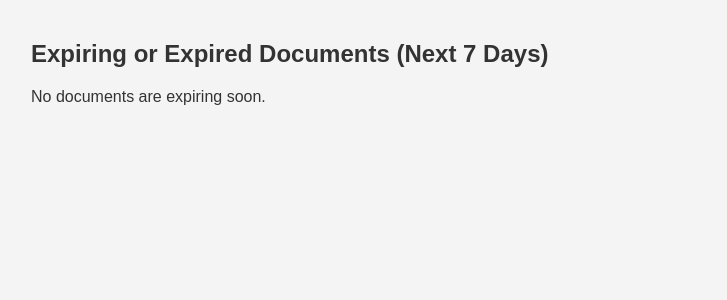
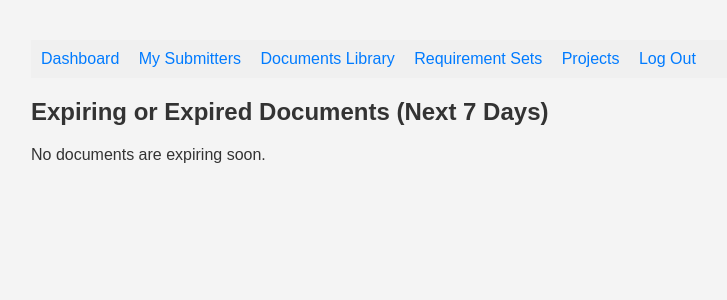
Before and after one commit to Klodmy/compliance, a Flask app: page /expiration in a window 1280 px wide. Shown: the top 300 px of the page, without its empty margins (9-736 px from the left). Run offline with Flask 3, Linux system fonts and the light colour scheme; data comes from the database, SQL or seed files in the repository; both versions use the stored data as it was after the commit.

Commit message:
fixed expiry_required on the back end, need to fix html still

```diff
--- a/app.py
+++ b/app.py
@@ -367,7 +367,11 @@ def edit_set(set_id):
 
         # inserting chosen docs in the set db
         for doc_name, is_required in selected.items():
-            db.execute("INSERT INTO requirements (set_id, doc_type, is_required) VALUES (?, ?, ?)", (set_id, doc_name, is_required))
+
+            # check if expiration is required
+            ex_req = db.execute("SELECT expiry_required FROM users_docs WHERE name = ? AND user_id = ?", (doc_name, user_id)).fetchone()
+
+            db.execute("INSERT INTO requirements (set_id, doc_type, is_required, expiry_required) VALUES (?, ?, ?, ?)", (set_id, doc_name, is_required, ex_req['expiry_required']))
 
         # push collected to db
         db.commit()
@@ -579,7 +583,7 @@ def expiration():
                 pass
         # print errors
         except Exception as e:
-            print(f"Skipping invalid expiry date: {doc['expiry_date']}")
+            pass
 
 
     # sorts the list by expiry date, putting closest/oldest first
@@ -785,7 +789,7 @@ def submission(token):
         return "Invalid token", 404
 
      # get all required docs for this user
-    required_docs = db.execute("SELECT doc_type FROM requirements WHERE set_id = ?", (doc_request["requirement_set_id"],)).fetchall()
+    required_docs = db.execute("SELECT * FROM requirements WHERE set_id = ?", (doc_request["requirement_set_id"],)).fetchall()
 
     # if user submits the form
     if request.method == "POST":
@@ -874,7 +878,8 @@ def submission(token):
                 "doc_status": "not_submitted",
                 "link": None,
                 "expiry_date": None,
-                "id": None
+                "id": None,
+                "expiry_required": 0
             })
 
 
--- a/templates/expiration.html
+++ b/templates/expiration.html
@@ -6,6 +6,14 @@
     <link rel="stylesheet" href="{{ url_for('static', filename='style.css') }}">
 </head>
 <body>
+    <nav style="background-color: #f0f0f0; padding: 10px;">
+        <a href="/admin" style="margin-right: 15px;">Dashboard</a>
+        <a href="/my_submitters" style="margin-right: 15px;">My Submitters</a>
+        <a href="/documents_library" style="margin-right: 15px;">Documents Library</a>
+        <a href="/my_sets" style="margin-right: 15px;">Requirement Sets</a>
+        <a href="/projects" style="margin-right: 15px;">Projects</a>
+        <a href="/logout">Log Out</a>
+    </nav>
 
     <h2>Expiring or Expired Documents (Next 7 Days)</h2>
 
```
Also changed, not shown: templates/submission.html (+7 -2 lines), database.db.
